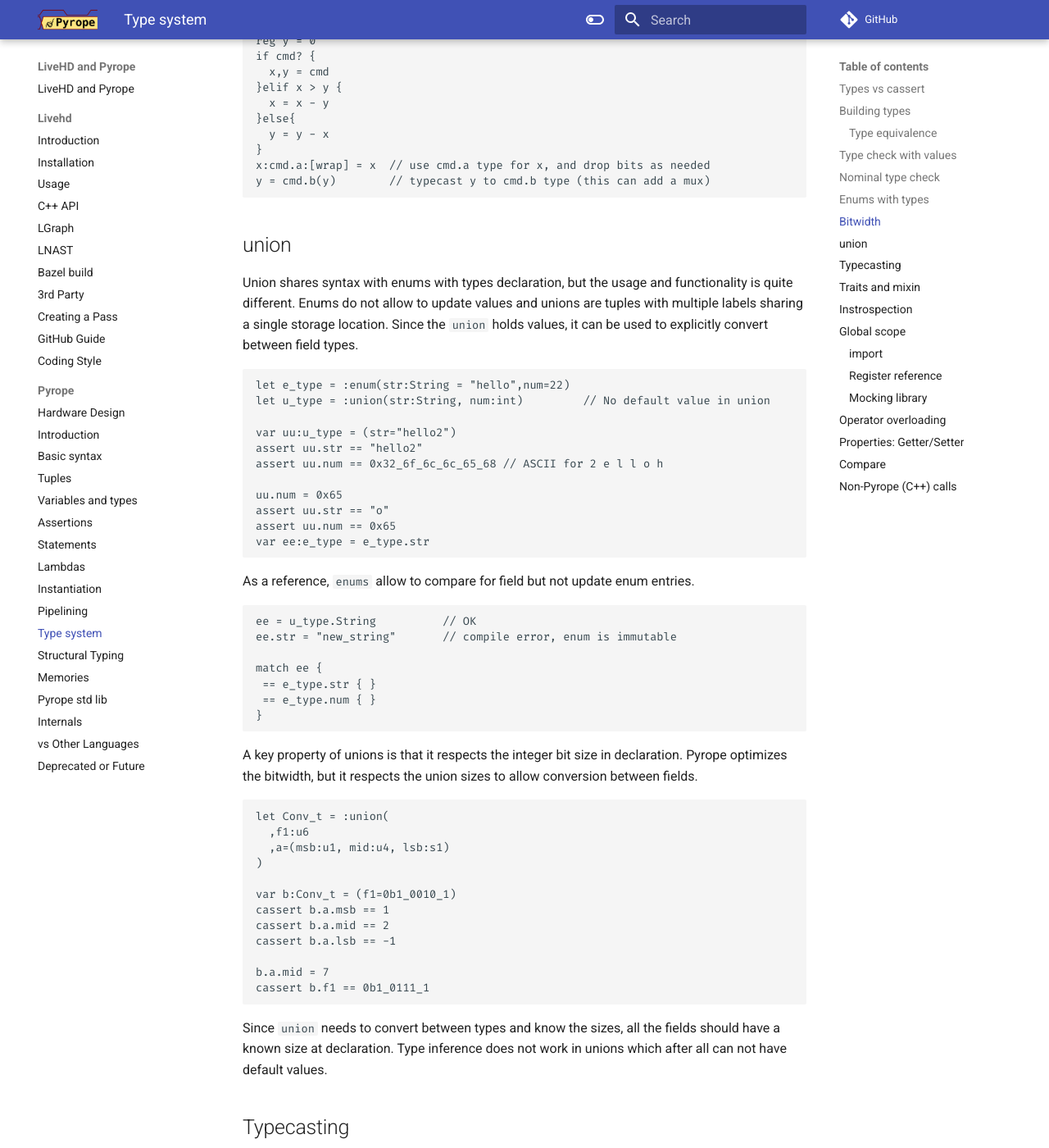
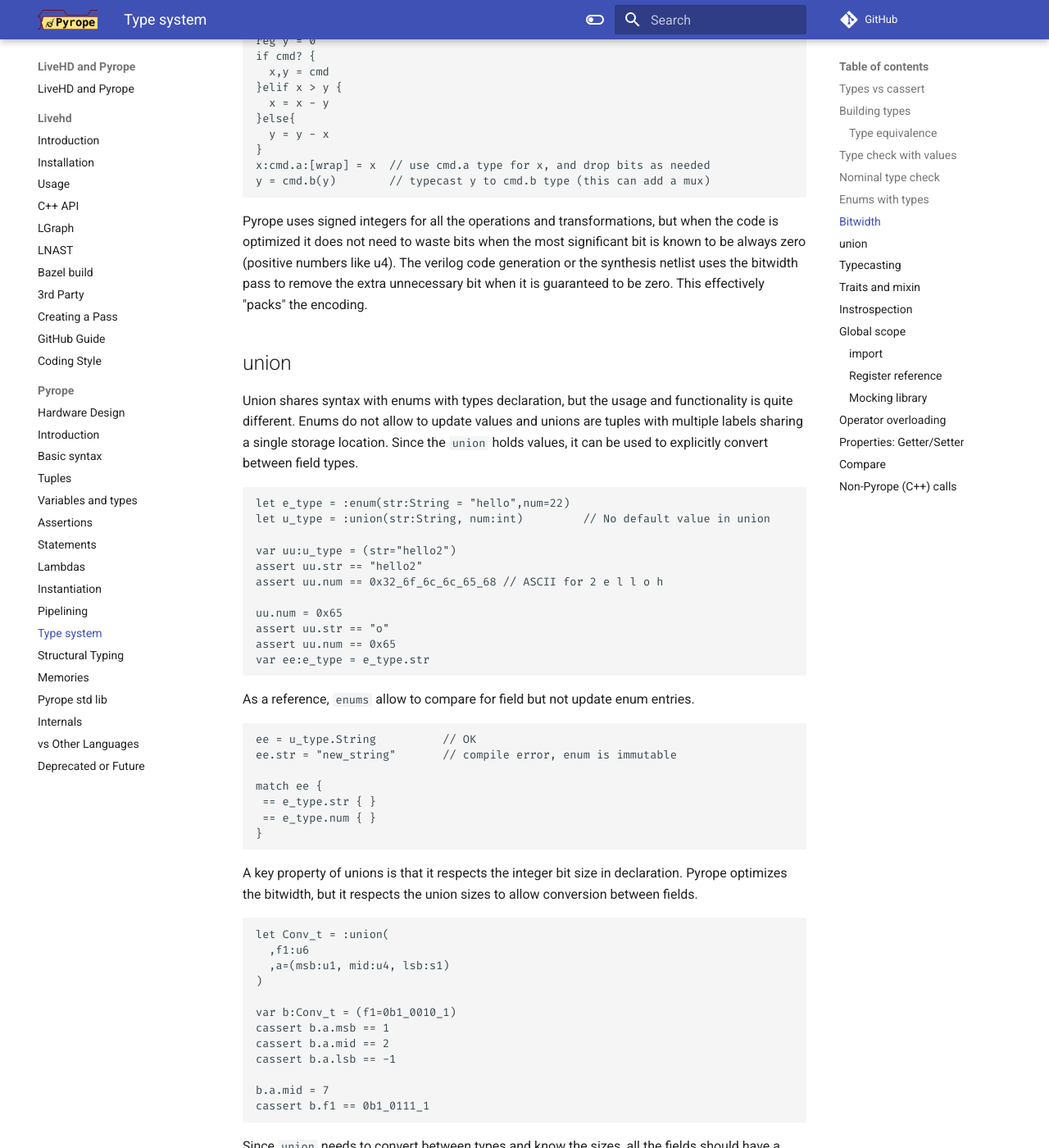
Before and after one commit to masc-ucsc/docs, an MkDocs documentation site: the page built from docs/pyrope/07-typesystem.md, in a window 1280 px wide and 1400 px high, scrolled down 7510 px. Shown: the whole window at 82% size. Built offline with MkDocs 1.6.1 and Material for MkDocs 9.7.7, drawn with Linux system fonts in a browser that asks for light colours; comment, search, counter and statistics services are not loaded; some of the changed text lies outside the part shown.

````diff
--- a/docs/pyrope/07-typesystem.md
+++ b/docs/pyrope/07-typesystem.md
@@ -421,6 +421,15 @@
 y = cmd.b(y)        // typecast y to cmd.b type (this can add a mux)
 ```
 
+
+Pyrope uses signed integers for all the operations and transformations, but
+when the code is optimized it does not need to waste bits when the most
+significant bit is known to be always zero (positive numbers like u4). The
+verilog code generation or the synthesis netlist uses the bitwidth pass to
+remove the extra unnecessary bit when it is guaranteed to be zero. This
+effectively "packs" the encoding.
+
+
 ## union
 
 Union shares syntax with enums with types declaration, but the usage and
@@ -480,6 +489,13 @@
 Since `union` needs to convert between types and know the sizes, all the fields
 should have a known size at declaration. Type inference does not work in unions
 which after all can not have default values.
+
+
+One important property of the union is that it respects the number of bits
+using max/min as in bitwidth. This means that if a field has an unsigned like
+`u7`, it expects to be packed to just 7 bits as unsigned, not the 8 bits signed
+with the most significant bit set to zero. The numbers will operate as signed
+but the conversion uses the packed representation.
 
 ## Typecasting
 
````
